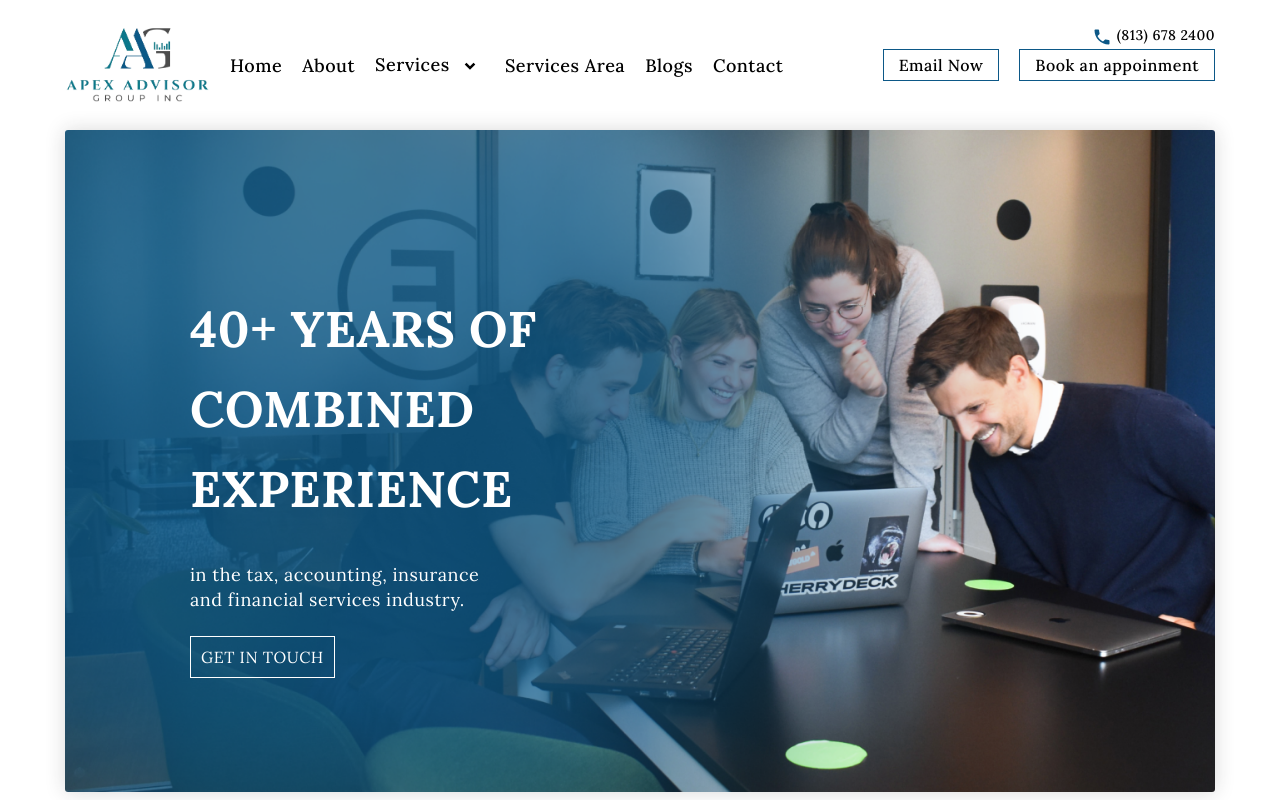
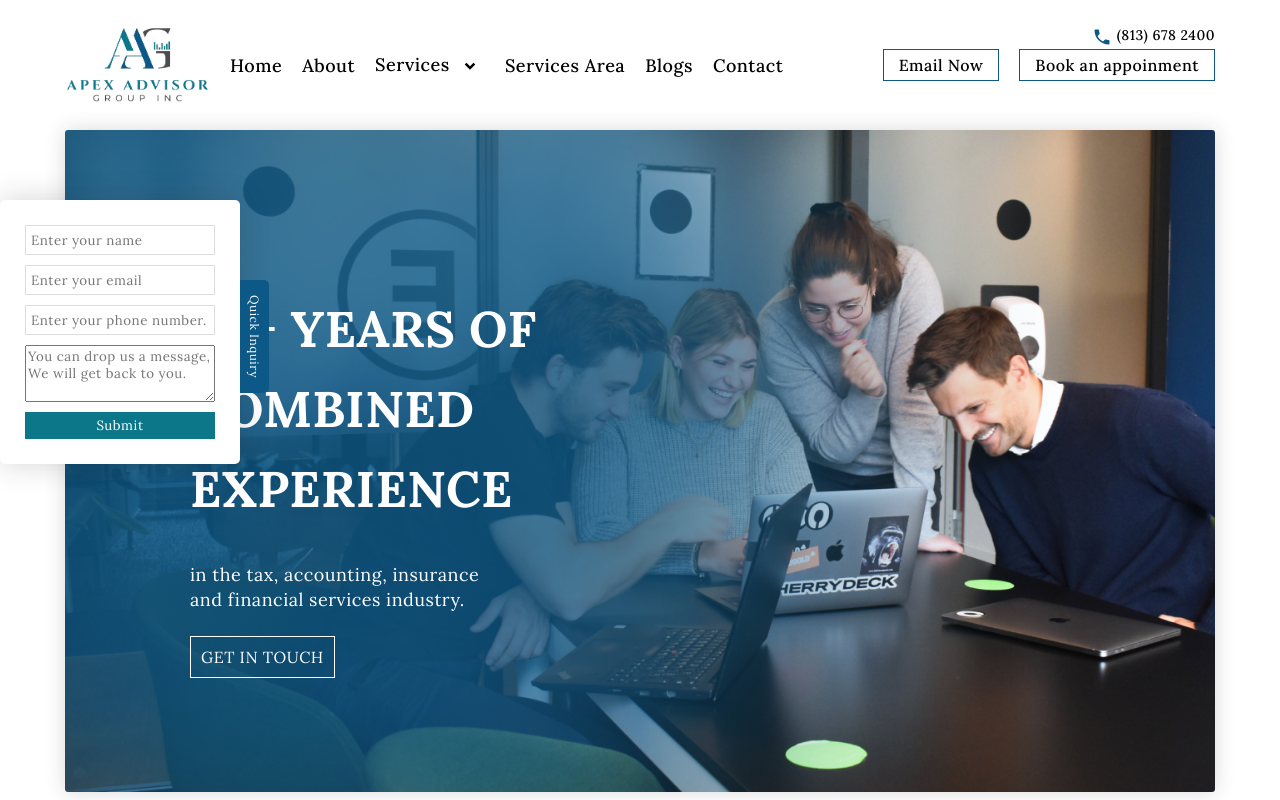
Before and after one commit to AbdullahEsha/apex-advisor, a Next.js app: page / in a window 1280 px wide. Shown: the top 800 px of the page. Built offline with nearby package versions, Linux system fonts and the light colour scheme.

Commit message:
update side ber

```diff
--- /dev/null
+++ b/src/components/QuickInquiry.js
@@ -0,0 +1,47 @@
+import { useState } from "react";
+
+const QuickInquiry = () => {
+  const [button, setButton] = useState(true);
+  return (
+    <div className="quick-inquiry">
+      <div className="quick-inquiry-form">
+        <input type="text" name="name" placeholder="Enter your name" />
+        <input type="email" name="email" placeholder="Enter your email" />
+        <input type="tel" name="phone" placeholder="Enter your phone number." />
+        <textarea
+          rows={3}
+          name="message"
+          placeholder="You can drop us a message, We will get back to you."
+        />
+        <button type="submit">Submit</button>
+      </div>
+      {button ? (
+        <p
+          className="quick-inquiry-btn"
+          id="quick-inquiry-btn-before"
+          onClick={() => {
+            document.querySelector(".quick-inquiry-form").style.display =
+              "none";
+            setButton(false);
+          }}
+        >
+          Quick Inquiry
+        </p>
+      ) : (
+        <p
+          className="quick-inquiry-btn"
+          id="quick-inquiry-btn-after"
+          onClick={() => {
+            document.querySelector(".quick-inquiry-form").style.display =
+              "grid";
+            setButton(true);
+          }}
+        >
+          Quick Inquiry
+        </p>
+      )}
+    </div>
+  );
+};
+
+export default QuickInquiry;
--- a/src/pages/index.js
+++ b/src/pages/index.js
@@ -12,6 +12,7 @@ import "swiper/css/navigation";
 import "swiper/css/pagination";
 import MainFooter from "@/components/MainFooter";
 import useWindowDimensions from "@/components/useWindowDimensions";
+import QuickInquiry from "@/components/QuickInquiry";
 
 const Home = () => {
   const { width } = useWindowDimensions();
@@ -29,10 +30,10 @@ const Home = () => {
         <MainNav />
         <div
           className="homebanner1 container"
-          data-aos="zoom-in"
+          data-aos="fade-up"
           data-aos-delay="50"
           data-aos-duration="1000"
-          data-aos-easing="ease-in-out-cubic"
+          data-aos-easing="ease"
         >
           <h1>40+ YEARS OF COMBINED EXPERIENCE</h1>
           <p>
@@ -333,6 +334,7 @@ const Home = () => {
           />
         </div>
         <MainFooter />
+        <QuickInquiry />
       </main>
       <script
         src="//code.tidio.co/vbdxwhbv8jwavxp55kspaiysemfvbur8.js"
--- a/src/styles/globals.css
+++ b/src/styles/globals.css
@@ -663,7 +663,68 @@ body {
 .service-area-content {
   margin: 50px auto;
 }
+.quick-inquiry {
+  position: fixed;
+  left: 0px;
+  top: 200px;
+  z-index: 9999;
+}
 
+.quick-inquiry-form {
+  background-color: #fff;
+  padding: 25px;
+  width: 240px;
+  display: grid;
+  gap: 10px;
+  box-shadow: 0px 0px 30px #27272733;
+  border-radius: 5px;
+}
+.quick-inquiry-form input {
+  border: 0.5px solid #ddd;
+  padding-left: 5px;
+  height: 30px;
+}
+.quick-inquiry-form button {
+  background-color: #0b7788;
+  padding: 5px 15px;
+  border: none;
+  color: #fff;
+}
+.PhoneInput {
+  display: flex;
+}
+.PhoneInputCountry {
+  height: 20px;
+  width: auto;
+}
+#quick-inquiry-btn-before {
+  transform: rotate(90deg);
+  color: #fff;
+  background-color: #0c5887;
+  padding: 7px 15px;
+  margin: 0px;
+  width: fit-content;
+  border-top-left-radius: 5px;
+  border-top-right-radius: 5px;
+  position: relative;
+  left: 198px;
+  top: -142px;
+  font-size: 12px;
+}
+#quick-inquiry-btn-after {
+  transform: rotate(90deg);
+  color: #fff;
+  background-color: #0c5887;
+  padding: 7px 15px;
+  margin: 0px;
+  width: fit-content;
+  border-top-left-radius: 5px;
+  border-top-right-radius: 5px;
+  position: relative;
+  left: -40px;
+  top: 124px;
+  font-size: 12px;
+}
 /* ======================= nav bar ======================= */
 .main-nav-container {
   display: flex;
```
Also changed, not shown: 1 other file (tests, documents, lock files or other folders).
